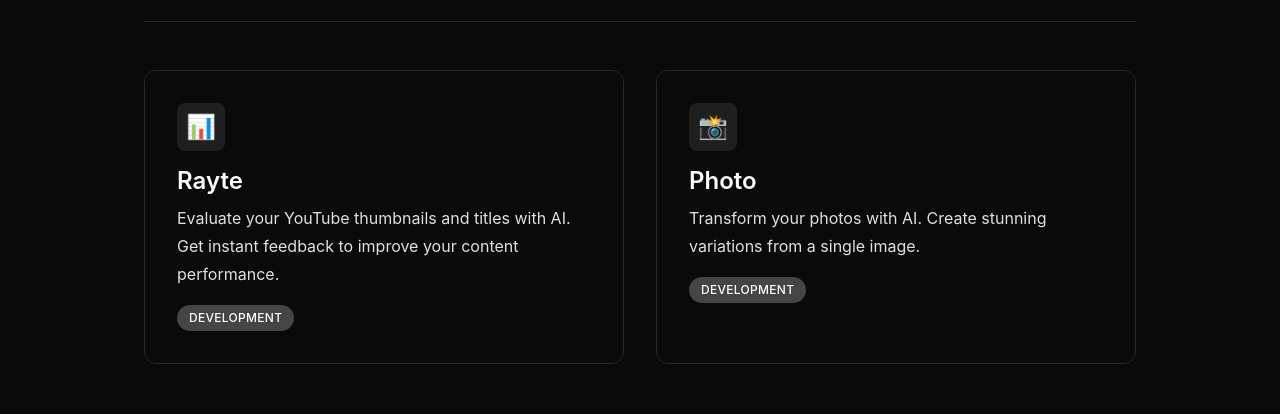
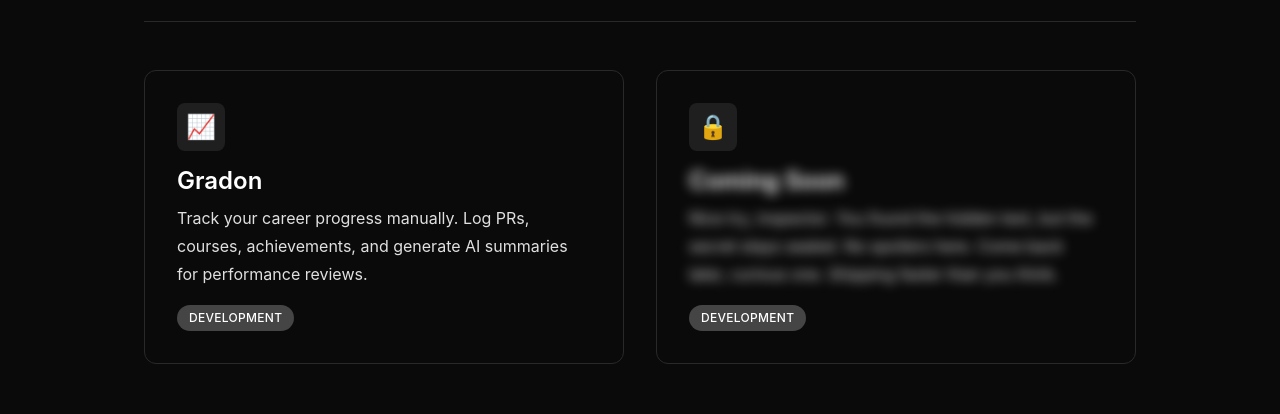
Before and after one commit to wheydev/whey.dev, a Next.js app: page /labs in a window 1280 px wide. Shown: the part 277-691 px from the top of the page. Built offline with nearby package versions, Linux system fonts and the light colour scheme; no server answers.

Commit message:
Update labs page with Gradon project and Coming Soon card

```diff
--- a/app/labs/page.tsx
+++ b/app/labs/page.tsx
@@ -58,42 +58,25 @@ const ProjectCard = styled('div', {
   borderRadius: '$xl',
   transition: '$default',
   cursor: 'not-allowed',
-  position: 'relative',
-  overflow: 'hidden',
 
   '@md': {
     padding: '$8',
   },
-
-  '&::before': {
-    content: '""',
-    position: 'absolute',
-    top: 0,
-    left: 0,
-    right: 0,
-    bottom: 0,
-    background: 'rgba(10, 10, 10, 0.7)',
-    backdropFilter: 'blur(8px)',
-    zIndex: 1,
-    transition: 'opacity 0.3s ease',
-  },
-})
-
-const ProjectContent = styled('div', {
-  position: 'relative',
-  zIndex: 2,
 })
 
 const ProjectIcon = styled('div', {
   width: '48px',
   height: '48px',
+  minWidth: '48px',
+  minHeight: '48px',
   backgroundColor: '$gray2',
   borderRadius: '$lg',
   marginBottom: '$4',
   display: 'flex',
   alignItems: 'center',
   justifyContent: 'center',
-  fontSize: '$2xl',
+  fontSize: '24px',
+  lineHeight: 1,
 })
 
 const ProjectName = styled('h3', {
@@ -104,6 +87,16 @@ const ProjectName = styled('h3', {
   '@md': {
     fontSize: '$2xl',
   },
+
+  variants: {
+    blurred: {
+      true: {
+        filter: 'blur(6px)',
+        userSelect: 'none',
+        pointerEvents: 'none',
+      },
+    },
+  },
 })
 
 const ProjectDescription = styled('p', {
@@ -111,9 +104,24 @@ const ProjectDescription = styled('p', {
   color: '$textSecondary',
   lineHeight: '$relaxed',
   marginBottom: '$4',
+  display: '-webkit-box',
+  '-webkit-line-clamp': '3',
+  '-webkit-box-orient': 'vertical',
+  overflow: 'hidden',
+  minHeight: 'calc(3 * 1.625em)',
 
   '@md': {
     fontSize: '$base',
+  },
+
+  variants: {
+    blurred: {
+      true: {
+        filter: 'blur(6px)',
+        userSelect: 'none',
+        pointerEvents: 'none',
+      },
+    },
   },
 })
 
@@ -147,18 +155,20 @@ const ProjectStatus = styled('span', {
 
 const labs = [
   {
-    name: 'Rayte',
-    description: 'Evaluate your YouTube thumbnails and titles with AI. Get instant feedback to improve your content performance.',
+    name: 'Gradon',
+    description: 'Track your career progress manually. Log PRs, courses, achievements, and generate AI summaries for performance reviews.',
     status: 'development' as const,
-    icon: '📊',
-    href: 'https://rayte.wheydev.com',
+    icon: '📈',
+    href: 'https://gradon.wheydev.com',
+    blurred: false,
   },
   {
-    name: 'Photo',
-    description: 'Transform your photos with AI. Create stunning variations from a single image.',
+    name: 'Coming Soon',
+    description: 'Nice try, inspector. You found the hidden text, but the secret stays sealed. No spoilers here. Come back later, curious one. Shipping faster than you think.',
     status: 'development' as const,
-    icon: '📸',
-    href: 'https://photo.wheydev.com',
+    icon: '🔒',
+    href: '#',
+    blurred: true,
   },
 ]
 
@@ -183,14 +193,14 @@ export default function LabsPage() {
                 href: lab.href
               })}
             >
-              <ProjectContent>
+              <div>
                 <ProjectIcon>{lab.icon}</ProjectIcon>
-                <ProjectName>{lab.name}</ProjectName>
-                <ProjectDescription>{lab.description}</ProjectDescription>
+                <ProjectName blurred={lab.blurred}>{lab.name}</ProjectName>
+                <ProjectDescription blurred={lab.blurred}>{lab.description}</ProjectDescription>
                 <ProjectStatus status={lab.status}>
                   {lab.status}
                 </ProjectStatus>
-              </ProjectContent>
+              </div>
             </ProjectCard>
           ))}
         </ProjectsGrid>
```
